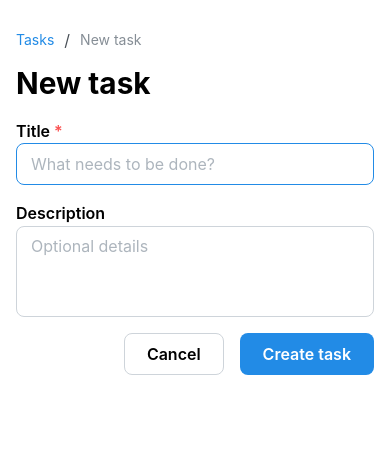
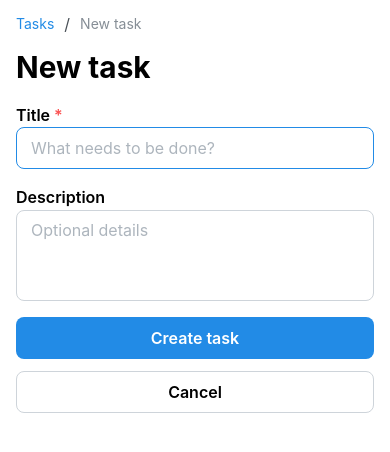
Before and after one commit to pablohen/task-manager-trpc, a Next.js app: page /tasks/new in a window 390 px wide. Shown: the top 452 px of the page. Built offline with nearby package versions, Linux system fonts and the light colour scheme.

Commit message:
feat(ui): stack form actions on phones and tighten page padding

```diff
--- a/src/app/layout.tsx
+++ b/src/app/layout.tsx
@@ -18,7 +18,7 @@ export default function RootLayout({ children }: LayoutProps<"/">) {
 			</head>
 			<body>
 				<Providers>
-					<Container size="sm" py="xl">
+					<Container size="sm" py={{ base: "md", sm: "xl" }}>
 						{children}
 					</Container>
 				</Providers>
--- a/src/components/task-form.tsx
+++ b/src/components/task-form.tsx
@@ -1,7 +1,7 @@
 "use client";
 
 import { zodResolver } from "@hookform/resolvers/zod";
-import { Button, Group, Stack, Textarea, TextInput } from "@mantine/core";
+import { Button, Flex, Stack, Textarea, TextInput } from "@mantine/core";
 import { notifications } from "@mantine/notifications";
 import { useMutation, useQueryClient } from "@tanstack/react-query";
 import type { TRPCClientErrorLike } from "@trpc/client";
@@ -133,14 +133,24 @@ function TaskFormFields({
 					error={errors.description?.message}
 					{...register("description")}
 				/>
-				<Group justify="flex-end">
-					<LinkButton href="/" variant="default" disabled={busy}>
+				{/* Full-width and stacked on phones, primary action on top. */}
+				<Flex
+					direction={{ base: "column-reverse", xs: "row" }}
+					justify="flex-end"
+					gap="sm"
+				>
+					<LinkButton
+						href="/"
+						variant="default"
+						disabled={busy}
+						w={{ base: "100%", xs: "auto" }}
+					>
 						Cancel
 					</LinkButton>
-					<Button type="submit" loading={busy}>
+					<Button type="submit" loading={busy} w={{ base: "100%", xs: "auto" }}>
 						{task ? "Save changes" : "Create task"}
 					</Button>
-				</Group>
+				</Flex>
 			</Stack>
 		</form>
 	);
```
